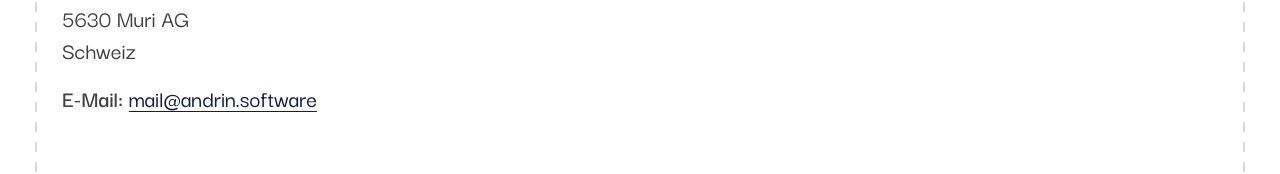
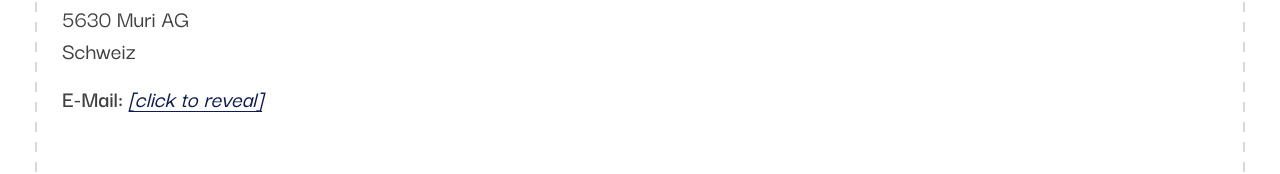
Before and after one commit to codeofandrin/andrin.software, a Next.js app: page /impressum in a window 1280 px wide. Shown: the part 484-658 px from the top of the page. Built offline with nearby package versions, Linux system fonts and the light colour scheme.

Commit message:
Add email obfuscation

```diff
--- a/src/app/api/contact/route.ts
+++ b/src/app/api/contact/route.ts
@@ -2,7 +2,7 @@ import { NextResponse, NextRequest } from "next/server"
 import { checkRateLimit } from "@vercel/firewall"
 import { Resend } from "resend"
 
-import { EMail } from "@/lib/constants"
+import { EmailBackend } from "@/lib/server/constants"
 import ContactNotificationEmail from "@/emails/ContactNotificationEmail"
 import ContactConfirmationEmail from "@/emails/ContactConfirmationEmail"
 import { contactSchema } from "@/lib/validations/contact"
@@ -48,9 +48,9 @@ export async function POST(request: NextRequest): Promise<NextResponse<APIRespon
 
 async function sendNotificationEmail(name: string, email: string, message: string) {
   const { data, error } = await resend.emails.send({
-    from: `andrin.software <${EMail.general}>`,
+    from: `andrin.software <${EmailBackend.general}>`,
     replyTo: email,
-    to: [EMail.general],
+    to: [EmailBackend.general],
     subject: `andrin.software - Neue Kontaktanfrage von ${name}`,
     react: ContactNotificationEmail({ name, email, message })
   })
@@ -64,8 +64,8 @@ async function sendNotificationEmail(name: string, email: string, message: strin
 
 async function sendConfirmationEmail(name: string, email: string, message: string) {
   const { data, error } = await resend.emails.send({
-    from: `andrin.software <${EMail.general}>`,
-    replyTo: EMail.general,
+    from: `andrin.software <${EmailBackend.general}>`,
+    replyTo: EmailBackend.general,
     to: [email],
     subject: `Danke für Ihre Kontaktanfrage`,
     react: ContactConfirmationEmail({ name, email, message })
--- a/src/components/home/Contact.tsx
+++ b/src/components/home/Contact.tsx
@@ -2,13 +2,10 @@
 
 import { useState } from "react"
 
-import { EMail } from "@/lib/constants"
 import ContentPadding from "@/components/ui/ContentPadding"
 import SectionContainer from "./SectionContainer"
 import SectionTitle from "./SectionTitle"
-import HyperLink from "@/components/ui/HyperLink"
 import Toast, { ToastData } from "../ui/Toast"
-import SVGEnvelope from "@/assets/svg/icons/envelope.svg"
 import SVGPaperAirplane from "@/assets/svg/icons/paper_airplane.svg"
 import SVGContactIllustration from "@/assets/svg/illustrations/contact_illustration.svg"
 import SVGSpinner from "@/assets/svg/icons/spinner.svg"
@@ -19,17 +16,6 @@ function ContactDescription() {
       Haben Sie eine konkrete Anfrage oder möchten ein Projekt unverbindlich besprechen? Dann freue ich mich
       auf Ihre Kontaktaufnahme.
     </p>
-  )
-}
-
-function ContactMail() {
-  return (
-    <HyperLink
-      href={`mailto:${EMail.general}`}
-      className="mt-6 lg:mt-14"
-      icon={<SVGEnvelope className="h-5 w-5 stroke-[1.5px] sm:h-6 sm:w-6" />}>
-      {EMail.general}
-    </HyperLink>
   )
 }
 
@@ -210,7 +196,6 @@ export default function Contact() {
           <div className="lg:flex lg:basis-2/5 lg:flex-col lg:justify-between">
             <div className="text-xl sm:text-2xl">
               <ContactDescription />
-              <ContactMail />
             </div>
             <div className="mt-7 flex justify-center lg:mt-0">
               <SVGContactIllustration className="w-1/2 max-w-[200px] -scale-x-100 lg:w-full" />
--- a/src/components/ui/Header.tsx
+++ b/src/components/ui/Header.tsx
@@ -3,18 +3,22 @@
 import { useState, useEffect } from "react"
 import Link from "next/link"
 
-import { EMail } from "@/lib/constants"
+import { EmailObfuscated } from "@/lib/constants"
 import { MENU_ITEMS } from "@/lib/constants"
 import SVGLogoLarge from "@/assets/svg/brand/logo_large.svg"
 import SVGMenu from "@/assets/svg/icons/menu.svg"
 import SVGXMark from "@/assets/svg/icons/x_mark.svg"
 import ContentPadding from "./ContentPadding"
+import { useObfuscatedEmail } from "@/hooks/useObfuscatedEmail"
+import SVGEnvelope from "@/assets/svg/icons/envelope.svg"
 
 interface MobileMenuProps {
   setMenuOpen: (isOpen: boolean) => void
 }
 
 function MobileMenu({ setMenuOpen }: MobileMenuProps) {
+  const { href, label, reveal, isRevealed } = useObfuscatedEmail(EmailObfuscated.general)
+
   return (
     <div className="max-h-screen overscroll-none">
       <div className="top-header-mobile sm:top-header-desktop section-border-t-dashed-desktop fixed right-0 bottom-0 left-0 z-[1000] w-full bg-white/80 backdrop-blur-lg">
@@ -44,9 +48,13 @@ function MobileMenu({ setMenuOpen }: MobileMenuProps) {
         <div className="section-border-t-dashed-mobile section-border-t-dashed-desktop fixed bottom-0 w-full">
           <ContentPadding className="sm:mx-body-desktop section-border-x-dashed-desktop py-5">
             <Link
-              href={`mailto:${EMail.general}`}
-              className="hover:text-primary-100 text-xl text-neutral-500 transition-colors duration-300">
-              {EMail.general}
+              href={href}
+              onMouseEnter={reveal}
+              onFocus={reveal}
+              onClick={reveal}
+              className={`hover:text-primary-100 flex items-center gap-2 text-xl text-neutral-500 transition-colors duration-300 ${!isRevealed && "italic"}`}>
+              <SVGEnvelope className="h-5 w-5 stroke-[1.5px]" />
+              <span className="pb-1.5">{label}</span>
             </Link>
           </ContentPadding>
         </div>
--- a/src/components/ui/MarkdownContent.tsx
+++ b/src/components/ui/MarkdownContent.tsx
@@ -1,21 +1,30 @@
+"use client"
+
 import HyperLink from "./HyperLink"
 import Markdown from "react-markdown"
 import rehypeRaw from "rehype-raw"
 
-import { EMail } from "@/lib/constants"
+import { EmailObfuscated } from "@/lib/constants"
+import { useObfuscatedEmail } from "@/hooks/useObfuscatedEmail"
 
 interface MarkdownContentPropsType {
   children: string
 }
 
 export default function MarkdownContent({ children }: MarkdownContentPropsType) {
+  const {
+    label: decodedLabel,
+    reveal: revealEmail,
+    isRevealed: isEmailRevealed
+  } = useObfuscatedEmail(EmailObfuscated.general)
+
   return (
     <div className="content">
       <Markdown
         rehypePlugins={[rehypeRaw]}
         components={{
           a(props: any) {
-            const replaceList = [{ from: "$email-general", to: EMail.general }]
+            const replaceList = [{ from: "$email-general", to: decodedLabel }]
 
             let content = (props.children as string) || ""
             let href = props.href || ""
@@ -25,8 +34,14 @@ export default function MarkdownContent({ children }: MarkdownContentPropsType)
               href = href.replaceAll(replacePair.from, replacePair.to)
             }
 
+            const isEmailLink = props.href?.includes("$email-")
+
             return (
-              <HyperLink href={href} target="_blank">
+              <HyperLink
+                href={href}
+                className={`${isEmailLink && !isEmailRevealed && "italic"}`}
+                target="_blank"
+                onClick={isEmailLink ? revealEmail : undefined}>
                 {content}
               </HyperLink>
             )
--- /dev/null
+++ b/src/hooks/useObfuscatedEmail.ts
@@ -0,0 +1,20 @@
+import { useState } from "react"
+
+export function useObfuscatedEmail(encodedEmail: string) {
+  const [href, setHref] = useState("mailto:#")
+  const [label, setLabel] = useState("[click to reveal]")
+  const [isRevealed, setIsRevealed] = useState(false)
+
+  function reveal(e: any) {
+    if (isRevealed) return
+
+    e.preventDefault()
+
+    const email = atob(atob(encodedEmail))
+    setHref(`mailto:${email}`)
+    setLabel(email)
+    setIsRevealed(true)
+  }
+
+  return { href, label, reveal, isRevealed }
+}
--- a/src/lib/constants.ts
+++ b/src/lib/constants.ts
@@ -1,5 +1,5 @@
-export class EMail {
-  static general = "mail@andrin.software"
+export class EmailObfuscated {
+  static general = "YldGcGJFQmhibVJ5YVc0dWMyOW1kSGRoY21VPQ==" // base64 encoded (2x)
 }
 
 export class Socials {
--- /dev/null
+++ b/src/lib/server/constants.ts
@@ -0,0 +1,5 @@
+import "server-only"
+
+export class EmailBackend {
+  static general = "mail@andrin.software"
+}
```
